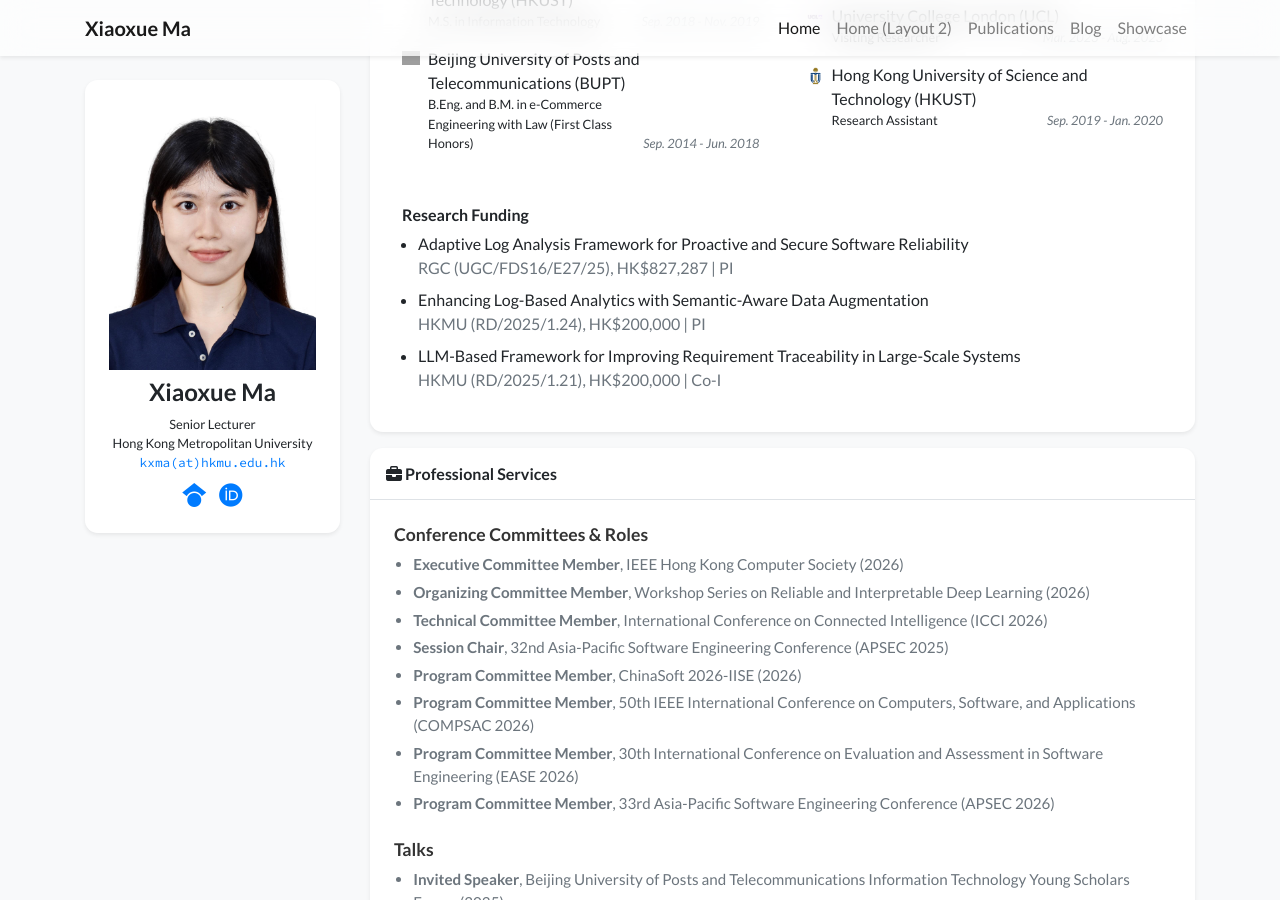
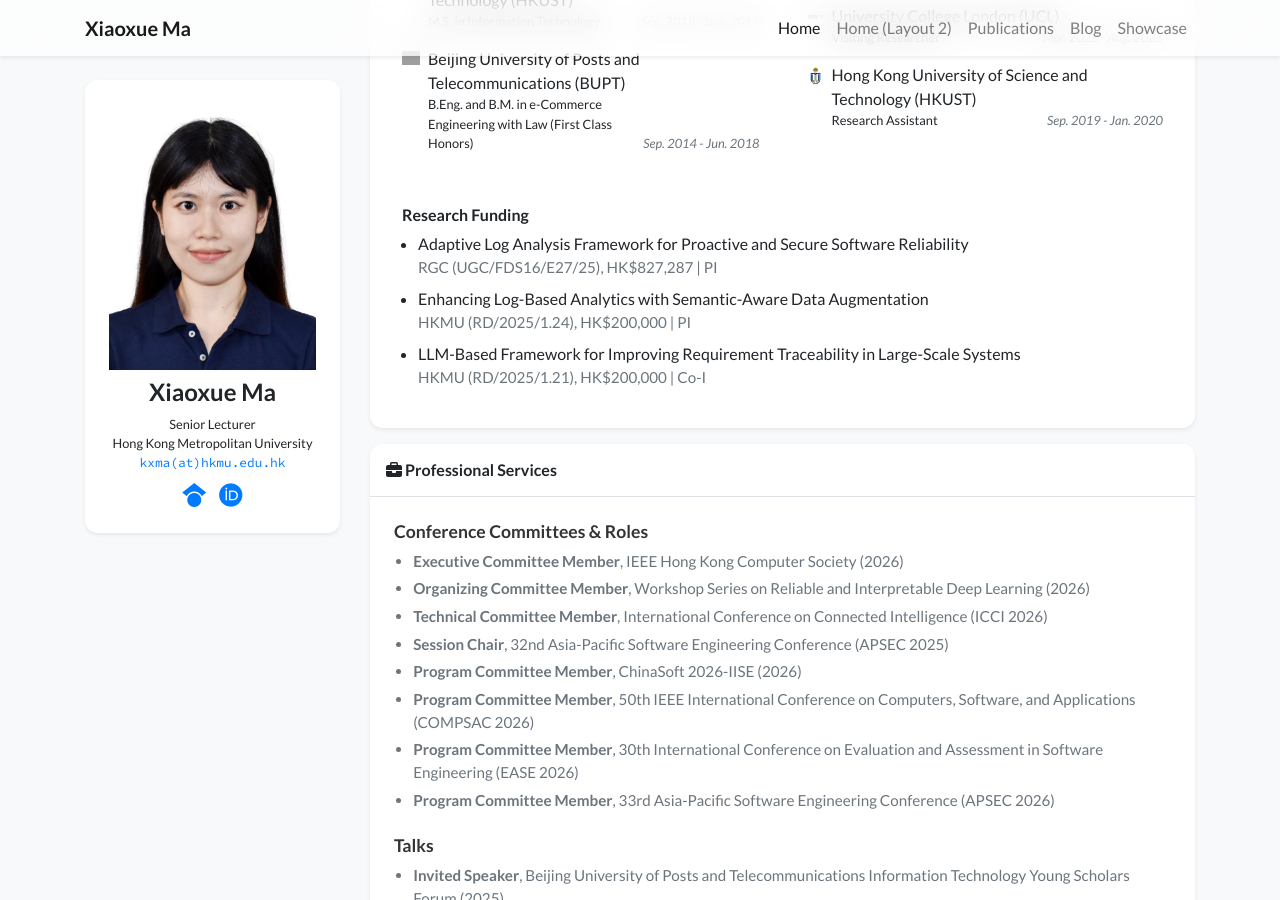
Before and after one commit to xiaoxuemakayley/xiaoxuemakayley.github.io, a Jekyll site: the page built from index.html, in a window 1280 px wide and 900 px high, scrolled down 749 px. Built offline with Jekyll 4.4.1, drawn with Linux system fonts in a browser that asks for light colours; nearby versions of some CDN libraries; a style sheet for code colours, icons or effects is not loaded; grey boxes are pictures that could not be loaded.

Commit message:
Update experience_card.html

```diff
--- a/_includes/widgets/experience_card.html
+++ b/_includes/widgets/experience_card.html
@@ -52,19 +52,19 @@
                     </div>
                     {% endif %}
 
-                    <!-- 3. Research Funding (全宽，去掉 small 类，字体大小与学校名一致) -->
+                    <!-- 3. Research Funding (全宽) -->
                     {% if site.data.profile.awards %}
                     <div class="col-12 mb-2 mt-3">
                         <div class="mx-2 my-1">
                             <h6>Research Funding</h6>
-                            <!-- 去掉了这里的 small 类 -->
+                            <!-- 保持正常大小 -->
                             <ul class="list pl-3 mb-1">
                                 {% for item in site.data.profile.awards %}
                                 <li class="mb-2">
-                                    <!-- 项目名不加粗，正常字体大小 -->
+                                    <!-- 项目名保持正常黑色 -->
                                     <div>{{ item.name }}</div>
-                                    <!-- 金额和角色，字体大小也正常 -->
-                                    <div class="text-muted" style="font-size: 1rem;">
+                                    <!-- 金额和角色：字体大小与 Service 一致（0.95rem），变浅灰色 -->
+                                    <div class="text-muted" style="font-size: 0.95rem;">
                                         {{ item.position }}
                                     </div>
                                 </li>
```
